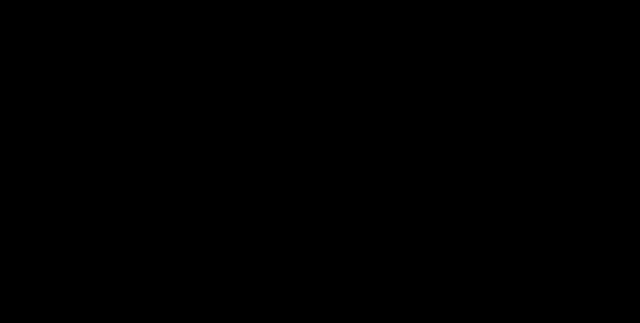
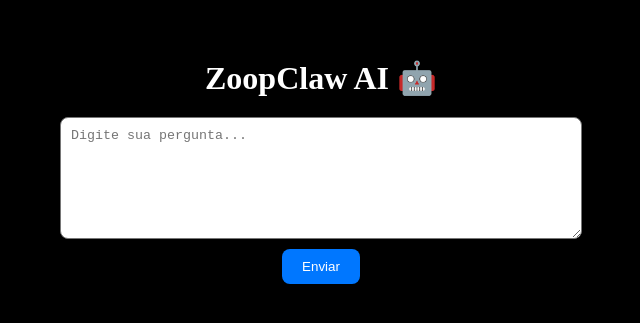
Before and after one commit to zoopclaw/zoopclaw, a Next.js app: page /chat in a window 1280 px wide. Before the commit this address had no page. Shown: the part 249-572 px from the top of the page, without its empty margins (319-959 px from the left). Built offline with nearby package versions, Linux system fonts and the light colour scheme.

Commit message:
Create page.js

```diff
--- /dev/null
+++ b/app/chat/page.js
@@ -0,0 +1,64 @@
+"use client"
+
+import { useState } from "react"
+
+export default function Chat() {
+  const [message, setMessage] = useState("")
+  const [response, setResponse] = useState("")
+
+  async function sendMessage() {
+    const res = await fetch("/api/chat", {
+      method: "POST",
+      body: JSON.stringify({ message })
+    })
+
+    const data = await res.json()
+    setResponse(data.reply)
+  }
+
+  return (
+    <main style={{
+      background: "#000",
+      color: "#fff",
+      minHeight: "100vh",
+      display: "flex",
+      flexDirection: "column",
+      alignItems: "center",
+      justifyContent: "center",
+      padding: "20px"
+    }}>
+
+      <h1 style={{ marginBottom: "20px" }}>ZoopClaw AI 🤖</h1>
+
+      <textarea
+        value={message}
+        onChange={(e) => setMessage(e.target.value)}
+        placeholder="Digite sua pergunta..."
+        style={{
+          width: "100%",
+          maxWidth: "500px",
+          height: "100px",
+          padding: "10px",
+          borderRadius: "8px",
+          marginBottom: "10px"
+        }}
+      />
+
+      <button onClick={sendMessage} style={{
+        padding: "10px 20px",
+        background: "#0077ff",
+        border: "none",
+        borderRadius: "8px",
+        color: "#fff",
+        cursor: "pointer"
+      }}>
+        Enviar
+      </button>
+
+      <div style={{ marginTop: "20px", maxWidth: "500px" }}>
+        {response}
+      </div>
+
+    </main>
+  )
+}
```
